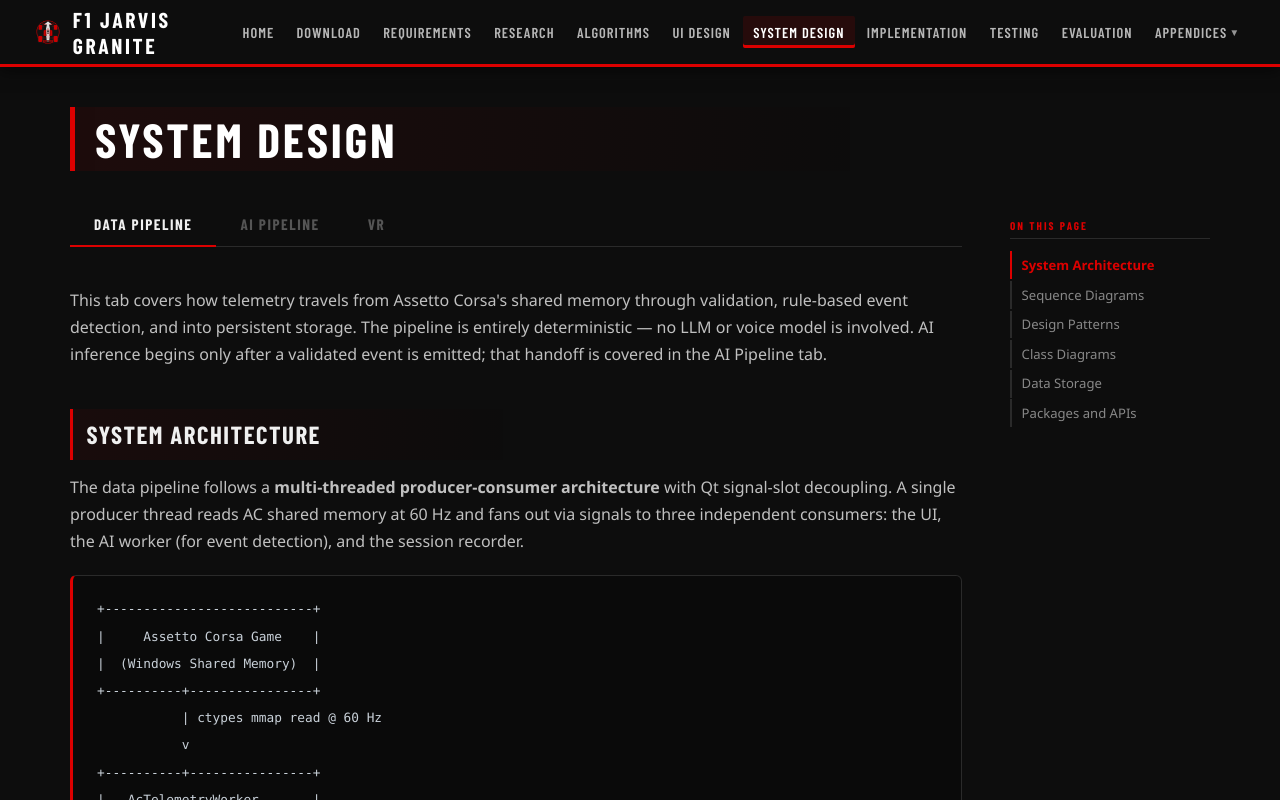
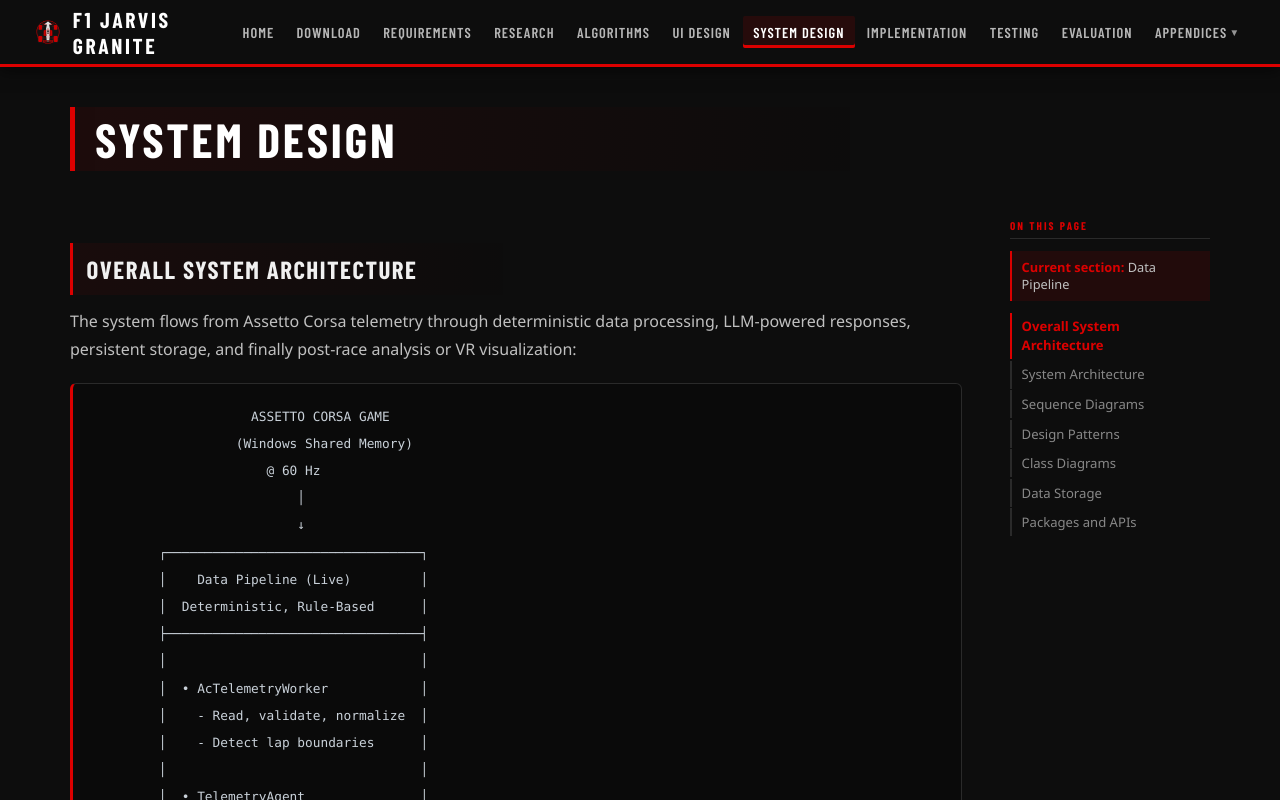
Before and after one commit to ecsy9/f1-jarvis-granite-website, a React (Create React App) app: page /#/system-design in a window 1280 px wide. Shown: the top 800 px of the page. Built offline with nearby package versions, Linux system fonts and the light colour scheme; a web font is replaced by a local one.

Commit message:
add system architecture diagram

```diff
--- a/src/components/SectionPage.css
+++ b/src/components/SectionPage.css
@@ -47,6 +47,20 @@
   margin: 0 0 0.75rem;
   padding-bottom: 0.4rem;
   border-bottom: 1px solid #2a2a2a;
+}
+
+.section-toc__active-tab {
+  font-size: 0.8rem;
+  padding: 0.5rem 0.6rem;
+  margin-bottom: 0.75rem;
+  background: rgba(220, 0, 0, 0.1);
+  border-left: 2px solid #DC0000;
+  color: #c0c0c0;
+  line-height: 1.3;
+}
+
+.section-toc__active-tab strong {
+  color: #DC0000;
 }
 
 .section-toc__list {
--- a/src/components/SectionPage.js
+++ b/src/components/SectionPage.js
@@ -1,7 +1,7 @@
 import { useState, useEffect, useRef } from 'react';
 import './SectionPage.css';
 
-function SectionPage({ title, children }) {
+function SectionPage({ title, children, activeTab }) {
   const contentRef = useRef(null);
   const [headings, setHeadings] = useState([]);
   const [activeId, setActiveId] = useState('');
@@ -42,6 +42,11 @@ function SectionPage({ title, children }) {
           {headings.length > 1 && (
             <nav className="section-toc" aria-label="On this page">
               <p className="section-toc__heading">On this page</p>
+              {activeTab && (
+                <div className="section-toc__active-tab">
+                  <strong>Current section:</strong> {activeTab}
+                </div>
+              )}
               <ul className="section-toc__list">
                 {headings.map(({ id, label }) => (
                   <li key={id}>
--- a/src/pages/Evaluation.js
+++ b/src/pages/Evaluation.js
@@ -248,13 +248,13 @@ function Evaluation() {
 
       <h2>Critical evaluation of the project</h2>
       <h3>User interface / user experience (if applicable)</h3>
-      <p>F1 Jarvis dashboard offers clear, responsive, professional UI with strong real-time feedback, supporting efficient analysis, while maintaining good usability overall.</p>
+      <p>F1 Jarvis Granite dashboard offers clear, responsive, professional UI with strong real-time feedback, supporting efficient analysis, while maintaining good usability overall.</p>
 
       <h3>Functionality</h3>
-      <p>F1 Jarvis TORCS delivers robust telemetry, normalization, low-latency dashboards, promising AI features, reliable demos, and progress toward scalable, production-ready performance.</p>
+      <p>F1 Jarvis Granite delivers robust telemetry, normalization, low-latency dashboards, promising AI features, reliable demos, and progress toward scalable, production-ready performance.</p>
 
       <h3>Stability</h3>
-      <p>F1 Jarvis TORCS shows reliable telemetry ingestion, low latency, stable dashboards, and promising performance, with strong foundations for further robustness improvements.</p>
+      <p>F1 Jarvis Granite shows reliable telemetry ingestion, low latency, stable dashboards, and promising performance, with strong foundations for further robustness improvements.</p>
 
       <h3>Efficiency</h3>
       <p>The F1 Jarvis Granite platform achieves low latency (under 500ms) for core telemetry and 2D dashboard with efficient resource usage in tests, but VR and AI features show higher demands needing optimisation.</p>
@@ -271,11 +271,10 @@ function Evaluation() {
       <h2>Future work</h2>
       <ul>
         <li>Integration with professional Formula 1 systems or proprietary F1 data sources</li>
-        <li>Support for racing simulators beyond TORCS and Assetto Corsa (though modular architecture permits future expansion)</li>
+        <li>Support for racing simulators beyond Assetto Corsa (modular architecture permits future expansion)</li>
         <li>Real-time control commands sent back to vehicles (read-only telemetry analysis only)</li>
         <li>Hardware development beyond sensor integration protocols for real time support</li>
         <li>Commercial deployment or production-grade system hardening for enterprise use</li>
-        <li>TORCS in-game overlay (designated as extension/enhancement, included in documentation for future implementation post-deadline)</li>
         <li>ThingSpeak integration for cloud-based sensor streaming and historical data access</li>
       </ul>
     </SectionPage>
--- a/src/pages/SystemDesign.js
+++ b/src/pages/SystemDesign.js
@@ -8,7 +8,75 @@ function SystemDesign() {
   const [activeTab, setActiveTab] = useState('Data Pipeline');
 
   return (
-    <SectionPage title="System Design">
+    <SectionPage title="System Design" activeTab={activeTab}>
+      <h2>Overall System Architecture</h2>
+      <p>The system flows from Assetto Corsa telemetry through deterministic data processing, LLM-powered responses, persistent storage, and finally post-race analysis or VR visualization:</p>
+      <pre className="code-block"><code>{`                    ASSETTO CORSA GAME
+                  (Windows Shared Memory)
+                      @ 60 Hz
+                          │
+                          ↓
+        ┌─────────────────────────────────┐
+        │    Data Pipeline (Live)         │
+        │  Deterministic, Rule-Based      │
+        ├─────────────────────────────────┤
+        │                                 │
+        │  • AcTelemetryWorker            │
+        │    - Read, validate, normalize  │
+        │    - Detect lap boundaries      │
+        │                                 │
+        │  • TelemetryAgent               │
+        │    - 10 event detection rules   │
+        │    - < 50ms latency             │
+        │                                 │
+        └────────┬──────────┬──────────┬──┘
+                 │          │          │
+          [UI Update]   [Events]  [Storage]
+                 │          ↓          ↓
+                 │    ┌──────────────────────────────┐
+                 │    │ AI Pipeline (Live)           │
+                 │    │ LLM-Powered Responses        │
+                 │    ├──────────────────────────────┤
+                 │    │ • AIRaceEngineerWorker       │
+                 │    │ • RaceEngineerAgent (LLM)    │
+                 │    │ • LocalLLMInference (Granite)│
+                 │    │ • TTSOutputWorker (Kokoro)   │
+                 │    │ • VoiceInputWorker (Whisper) │
+                 │    └────────────┬─────────────────┘
+                 │                 │
+                 │            [Audio Out]
+                 │                 │
+                 ↓                 ↓
+        ┌──────────────────────────────────┐
+        │   SQLite Data Persistence        │
+        ├──────────────────────────────────┤
+        │                                  │
+        │  • Sessions, Laps, Telemetry     │
+        │  • AI Commentary, Voice Queries  │
+        │                                  │
+        └────────┬───────────┬──────────┬──┘
+                 │           │          │
+         [Session telemetry] │      [VR Data]
+                 │           ↓          │
+                 ↓                      ↓
+        ┌──────────────────────────────────────┐
+        │   SessionExporter (CSV/Bundle)       │
+        │   • Exports telemetry + commentary   │
+        │   • Enables sharing & archiving      │
+        └────────┬────────────────────┬────────┘
+                 │                    │
+                 ↓                    ↓
+        ┌─────────────────────┐  ┌─────────────────────┐
+        │ Post-Race Analysis  │  │ VR Integration      │
+        │ (Offline)           │  │ (Coming Soon)       │
+        │                     │  │                     │
+        │ • Load from DB/CSV  │  │ Receives:           │
+        │ • 16 graphs         │  │ • Live telemetry    │
+        │ • Lap comparison    │  │ • AI commentary     │
+        │ • LLM debrief       │  │ • Session history   │
+        │ • Coaching feedback │  │ • Exported data     │
+        └─────────────────────┘  └─────────────────────┘`}</code></pre>
+
       <div className="algo-tabs">
         {TABS.map(tab => (
           <button
```
